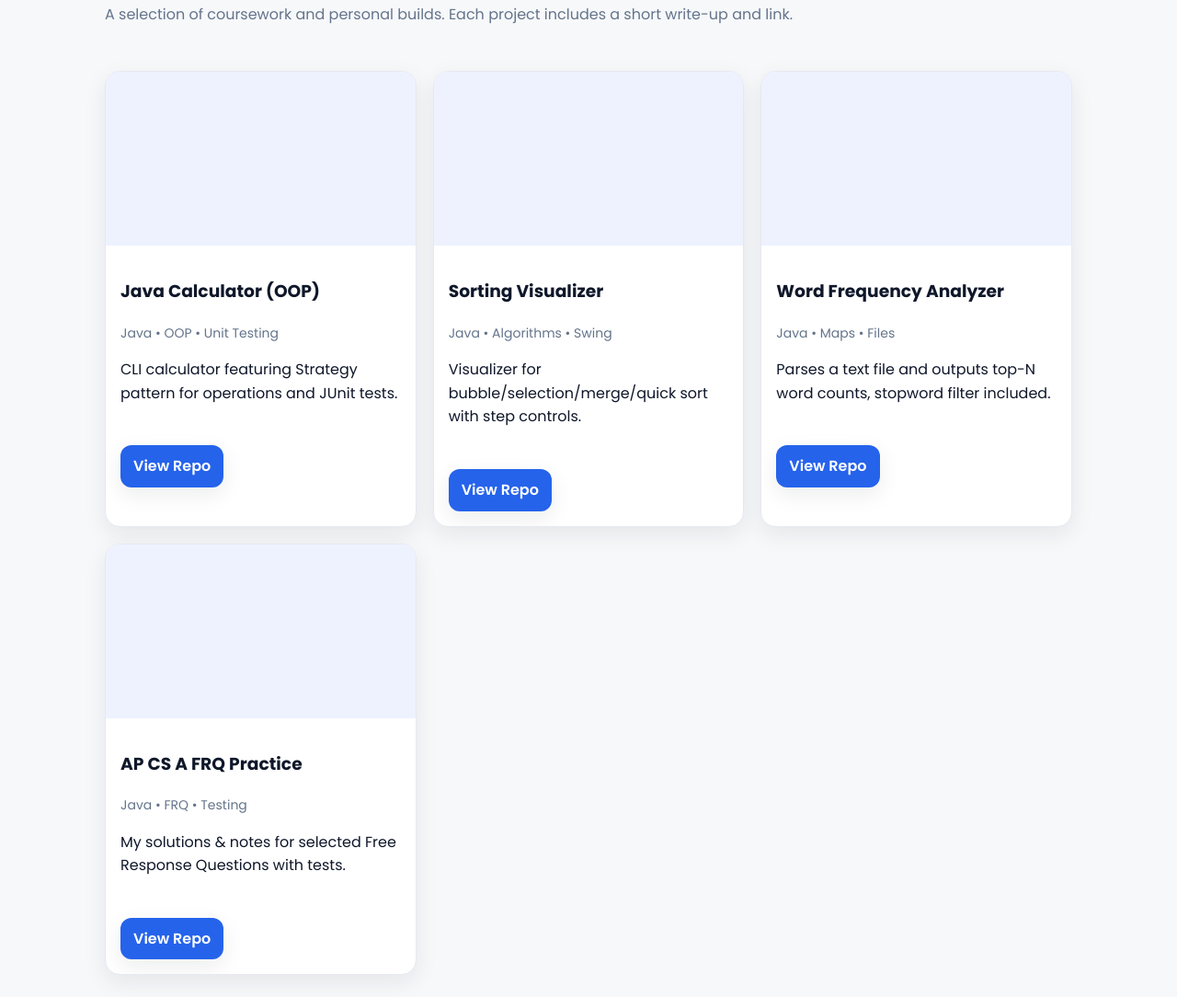
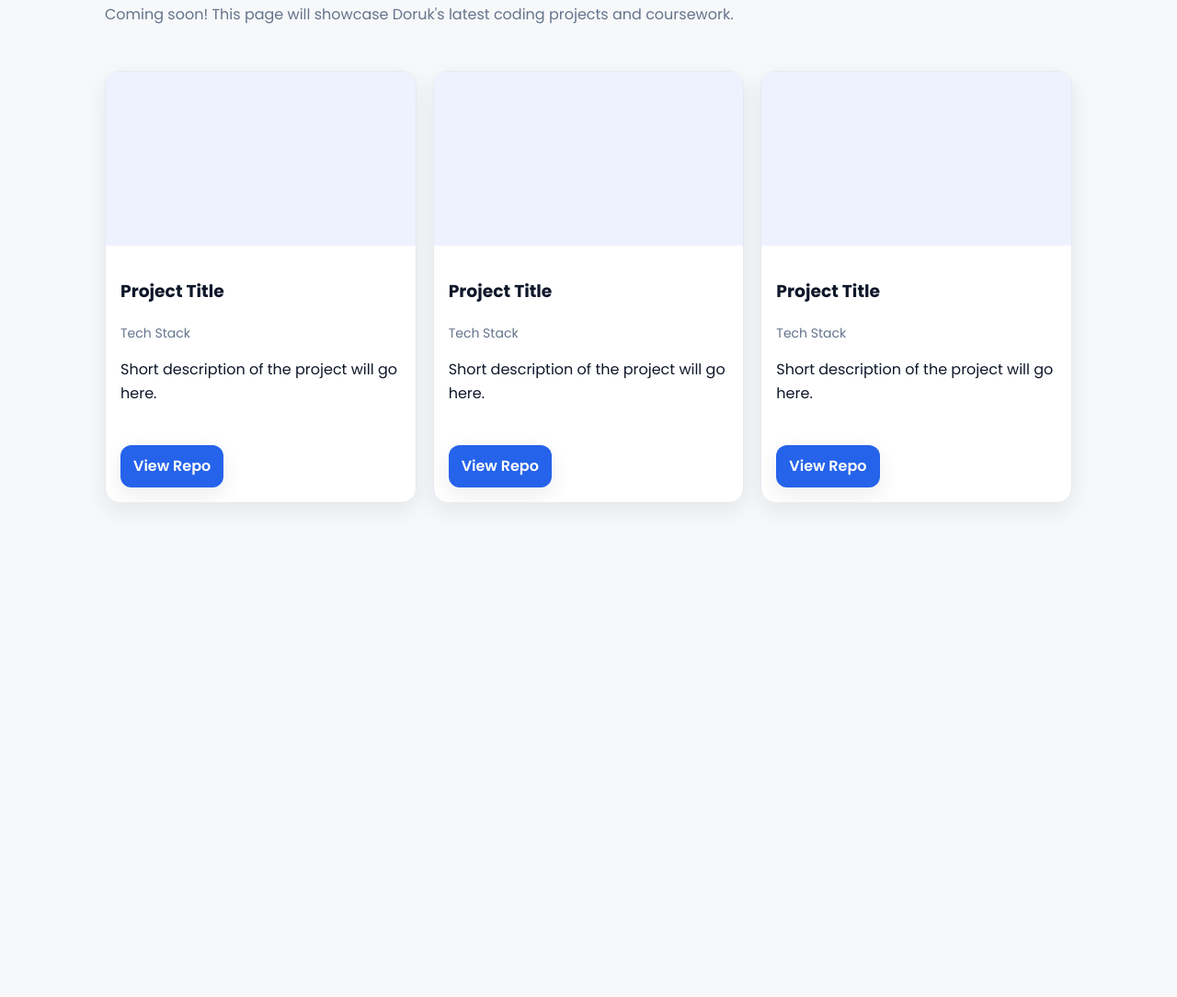
Before and after one commit to DorukKilic1/DorukKilic1.github.io, a plain HTML site: page projects.html in a window 1280 px wide. Shown: the part 168-1252 px from the top of the page at 92% size. After the commit the page ends 800 px from the top, so only its background shows below. Drawn offline with Linux system fonts and the light colour scheme.

Commit message:
Update projects.html

```diff
--- a/projects.html
+++ b/projects.html
@@ -49,52 +49,39 @@
 
   <header class="container">
     <h1>Projects</h1>
-    <p class="lead">A selection of coursework and personal builds. Each project includes a short write-up and link.</p>
+    <p class="lead">Coming soon! This page will showcase Doruk's latest coding projects and coursework.</p>
   </header>
 
   <main class="grid container">
-    <!-- Project 1 -->
+    <!-- Placeholder project cards -->
     <article class="card">
       <div class="thumb"></div>
       <div class="content">
-        <h3>Java Calculator (OOP)</h3>
-        <p class="meta">Java • OOP • Unit Testing</p>
-        <p>CLI calculator featuring Strategy pattern for operations and JUnit tests.</p>
+        <h3>Project Title</h3>
+        <p class="meta">Tech Stack</p>
+        <p>Short description of the project will go here.</p>
       </div>
-      <a class="btn" href="#" target="_blank" rel="noopener">View Repo</a>
+      <a class="btn" href="#">View Repo</a>
     </article>
 
-    <!-- Project 2 -->
     <article class="card">
       <div class="thumb"></div>
       <div class="content">
-        <h3>Sorting Visualizer</h3>
-        <p class="meta">Java • Algorithms • Swing</p>
-        <p>Visualizer for bubble/selection/merge/quick sort with step controls.</p>
+        <h3>Project Title</h3>
+        <p class="meta">Tech Stack</p>
+        <p>Short description of the project will go here.</p>
       </div>
-      <a class="btn" href="#" target="_blank" rel="noopener">View Repo</a>
+      <a class="btn" href="#">View Repo</a>
     </article>
 
-    <!-- Project 3 -->
     <article class="card">
       <div class="thumb"></div>
       <div class="content">
-        <h3>Word Frequency Analyzer</h3>
-        <p class="meta">Java • Maps • Files</p>
-        <p>Parses a text file and outputs top-N word counts, stopword filter included.</p>
+        <h3>Project Title</h3>
+        <p class="meta">Tech Stack</p>
+        <p>Short description of the project will go here.</p>
       </div>
-      <a class="btn" href="#" target="_blank" rel="noopener">View Repo</a>
-    </article>
-
-    <!-- Project 4 -->
-    <article class="card">
-      <div class="thumb"></div>
-      <div class="content">
-        <h3>AP CS A FRQ Practice</h3>
-        <p class="meta">Java • FRQ • Testing</p>
-        <p>My solutions & notes for selected Free Response Questions with tests.</p>
-      </div>
-      <a class="btn" href="#" target="_blank" rel="noopener">View Repo</a>
+      <a class="btn" href="#">View Repo</a>
     </article>
   </main>
 </body>
```
